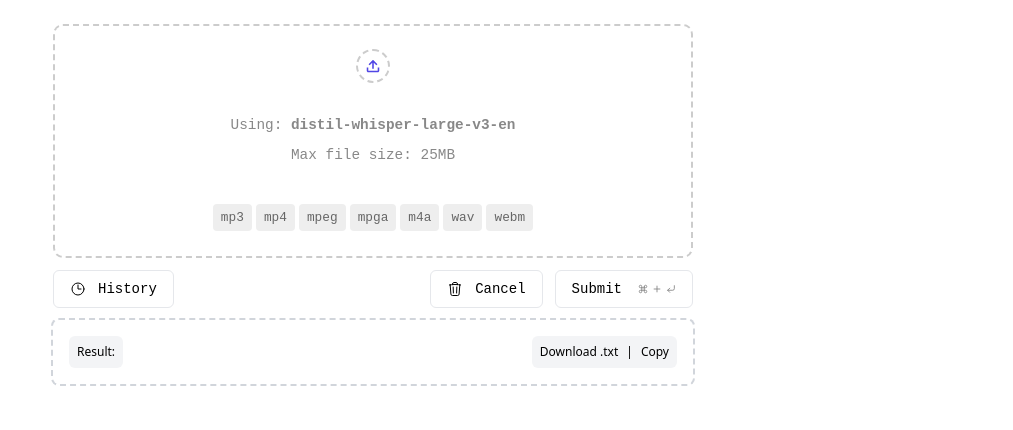
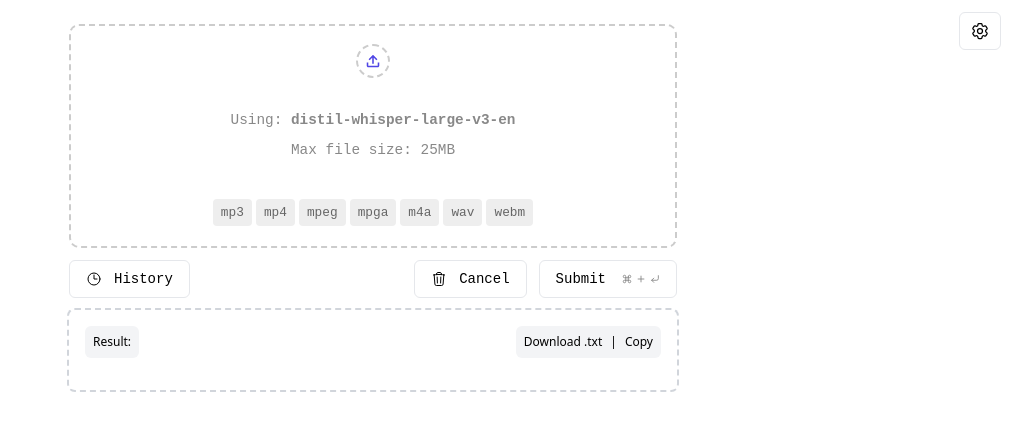
Before and after one commit to nocdn/transcriptions, a Svelte app: page / in a window 1280 px wide. Shown: the top 430 px of the page, without its empty margins (267-1280 px from the left). Built offline with nearby package versions, Linux system fonts and the light colour scheme.

Commit message:
fix: now only the transcription result box scrolls on overflow, not the whole page

```diff
--- a/src/App.svelte
+++ b/src/App.svelte
@@ -3,10 +3,10 @@
   import Buttons from "./lib/Buttons.svelte";
   import History from "./lib/History.svelte";
   import Transcription from "./lib/Transcription.svelte";
+  import Settings from "./lib/Settings.svelte";
 
   let transcriptionText = $state("");
   let selectedFiles = $state([]);
-
   let loading = $state(false);
 
   function handleFiles(files) {
@@ -44,13 +44,49 @@
       console.log(data);
     }
   }
+
+  let isOpen = $state(false);
+  function toggleDrawer() {
+    isOpen = !isOpen;
+    console.log("toggleDrawer");
+  }
+
+  let secondDrawerOpen = $state(false);
 </script>
 
-<main class="flex flex-col gap-3 w-1/2">
+<main
+  class="flex flex-col gap-3 w-1/2 min-h-screen px-4 overflow-x-hidden h-full pb-5"
+>
   <Dropzone {handleFiles} bind:files={selectedFiles} />
   <div class="flex justify-between">
     <History onButtonClick={handleActions} />
     <Buttons onButtonClick={handleActions} />
   </div>
   <Transcription text={transcriptionText} {loading} />
+
+  <button
+    onclick={toggleDrawer}
+    aria-label="Settings"
+    class="border w-fit dark:border-gray-500 rounded-md px-2.5 py-2 hover:bg-gray-100 hover:text-gray-700 hover:outline-1 hover:outline-dashed hover:outline-gray-300 absolute top-3 right-3"
+  >
+    <svg
+      xmlns="http://www.w3.org/2000/svg"
+      fill="none"
+      viewBox="0 0 24 24"
+      stroke-width="1.5"
+      stroke="currentColor"
+      class="size-5"
+    >
+      <path
+        stroke-linecap="round"
+        stroke-linejoin="round"
+        d="M9.594 3.94c.09-.542.56-.94 1.11-.94h2.593c.55 0 1.02.398 1.11.94l.213 1.281c.063.374.313.686.645.87.074.04.147.083.22.127.325.196.72.257 1.075.124l1.217-.456a1.125 1.125 0 0 1 1.37.49l1.296 2.247a1.125 1.125 0 0 1-.26 1.431l-1.003.827c-.293.241-.438.613-.43.992a7.723 7.723 0 0 1 0 .255c-.008.378.137.75.43.991l1.004.827c.424.35.534.955.26 1.43l-1.298 2.247a1.125 1.125 0 0 1-1.369.491l-1.217-.456c-.355-.133-.75-.072-1.076.124a6.47 6.47 0 0 1-.22.128c-.331.183-.581.495-.644.869l-.213 1.281c-.09.543-.56.94-1.11.94h-2.594c-.55 0-1.019-.398-1.11-.94l-.213-1.281c-.062-.374-.312-.686-.644-.87a6.52 6.52 0 0 1-.22-.127c-.325-.196-.72-.257-1.076-.124l-1.217.456a1.125 1.125 0 0 1-1.369-.49l-1.297-2.247a1.125 1.125 0 0 1 .26-1.431l1.004-.827c.292-.24.437-.613.43-.991a6.932 6.932 0 0 1 0-.255c.007-.38-.138-.751-.43-.992l-1.004-.827a1.125 1.125 0 0 1-.26-1.43l1.297-2.247a1.125 1.125 0 0 1 1.37-.491l1.216.456c.356.133.751.072 1.076-.124.072-.044.146-.086.22-.128.332-.183.582-.495.644-.869l.214-1.28Z"
+      />
+      <path
+        stroke-linecap="round"
+        stroke-linejoin="round"
+        d="M15 12a3 3 0 1 1-6 0 3 3 0 0 1 6 0Z"
+      />
+    </svg>
+  </button>
 </main>
--- a/src/app.css
+++ b/src/app.css
@@ -14,10 +14,11 @@
 
 body {
   margin: 0;
-  min-height: 100dvh;
+  height: 100dvh;
   width: 100vw;
   font-family: "SF Mono", monospace;
   perspective: 1000px;
+  overflow-y: hidden;
 }
 
 #app {
--- a/src/lib/Dropzone.svelte
+++ b/src/lib/Dropzone.svelte
@@ -116,9 +116,8 @@
 <style>
   .drop-zone {
     width: 100%;
-    /* max-width: 60%; */
-    min-height: 200px;
-    padding: 25px;
+    height: 14rem;
+    padding: 1.5rem;
     display: flex;
     align-items: center;
     justify-content: center;
--- /dev/null
+++ b/src/lib/Settings.svelte
@@ -0,0 +1,35 @@
+<script>
+  let { isOpen } = $props();
+
+  function toggleDrawer() {
+    isOpen = !isOpen;
+  }
+
+  function closeDrawer() {
+    isOpen = false;
+  }
+</script>
+
+<div class="fixed inset-0 z-10 isolate pointer-events-none h-screen">
+  <!-- Overlay -->
+  <!-- <div
+    id="settings-overlay"
+    class="fixed inset-0 bg-black/30 z-40 transition-opacity duration-300 {isOpen
+      ? 'opacity-100 pointer-events-auto'
+      : 'opacity-0'}"
+    on:click={closeDrawer}
+    on:keydown={(e) => e.key === "Escape" && closeDrawer()}
+    tabindex="0"
+    aria-label="Close settings"
+  ></div> -->
+
+  <!-- Drawer -->
+  <div
+    id="settings-drawer"
+    class="fixed bottom-0 left-0 right-0 w-full h-[80vh] bg-white shadow-lg z-50 transform transition-transform duration-300 ease-in-out rounded-t-xl overflow-y-auto {isOpen
+      ? 'translate-y-0 pointer-events-auto'
+      : 'translate-y-full'}"
+  >
+    <!-- Your drawer content here -->
+  </div>
+</div>
--- a/src/lib/Transcription.svelte
+++ b/src/lib/Transcription.svelte
@@ -19,7 +19,7 @@
 </script>
 
 <div
-  class="outline-2 outline-dashed outline-gray-300 rounded-md p-4 flex flex-col gap-4 font-sans text-sm font-medium"
+  class="outline-2 outline-dashed outline-gray-300 rounded-md p-4 flex flex-col gap-4 font-sans text-sm font-medium overflow-y-auto mb-6 max-h-full min-h-4"
 >
   <div id="header" class="flex justify-between">
     <div class="bg-gray-100 text-xs font-medium p-2 w-fit rounded-md">
@@ -62,5 +62,7 @@
       <a class="cursor-pointer" onclick={copyToClipboard}>Copy</a>
     </div>
   </div>
-  {text}
+  <p>
+    {text}
+  </p>
 </div>
```
